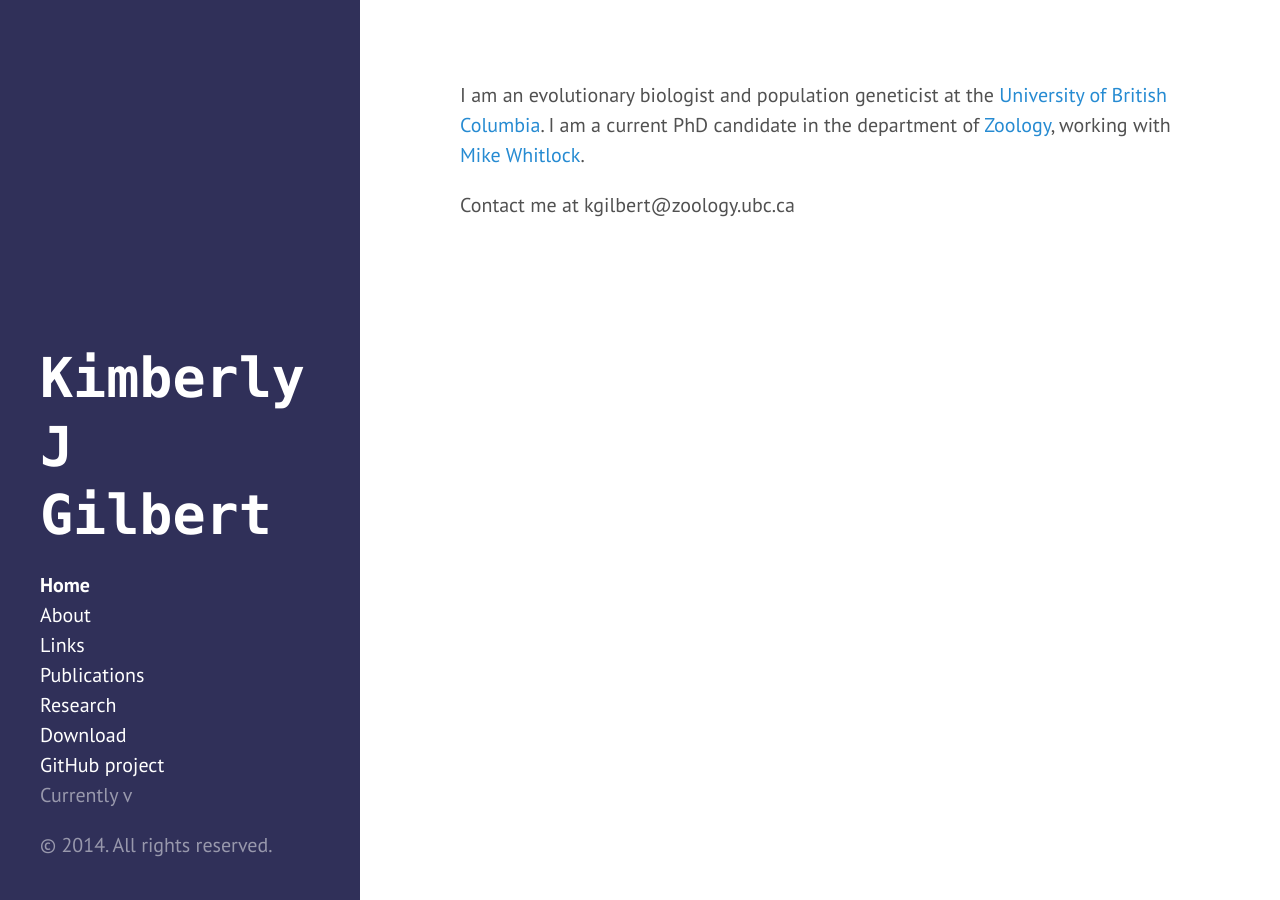
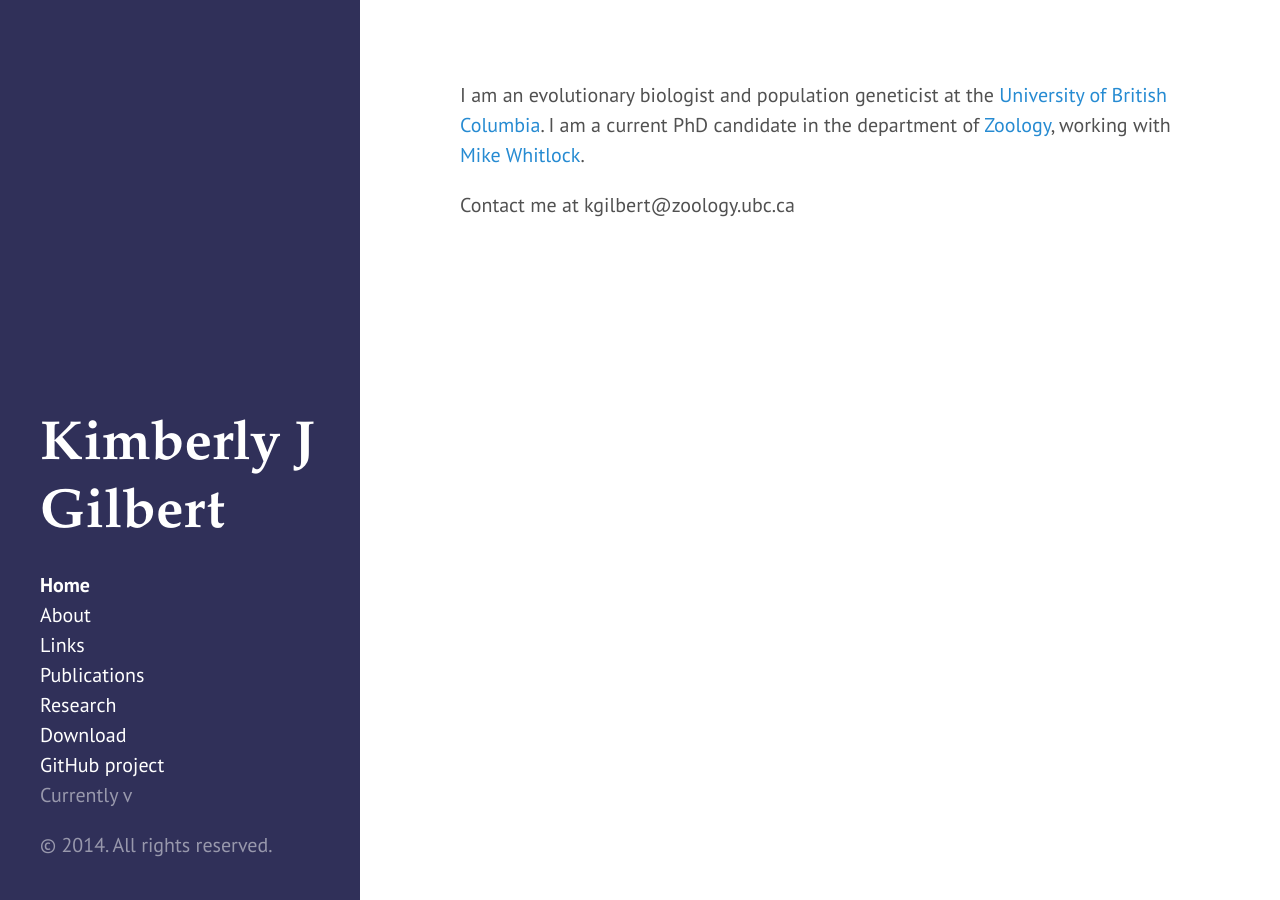
Before and after one commit to kjgilbert/kjgilbert.github.io, a Jekyll site: the page built from index.md, in a window 1280 px wide. Built offline with Jekyll 4.4.1, drawn with Linux system fonts in a browser that asks for light colours; Markdown is read by kramdown in place of the engine named in the settings.

Commit message:
playing with fonts

```diff
--- a/public/css/hyde.css
+++ b/public/css/hyde.css
@@ -84,7 +84,7 @@ html {
   color: #fff;
   margin-top: 0;
   /*font-family: "Abril Fatface", serif;*/
-  font-family: "Menlo"; /* THIS ONE CHANGES THE MAIN TITLE FONT */
+  font-family: "Garamond", serif; /* THIS ONE CHANGES THE MAIN TITLE FONT */
   font-size: 2.75rem; /* size of main title font */
 }
 
```
